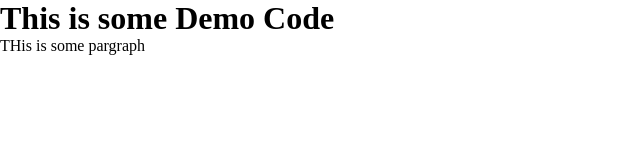
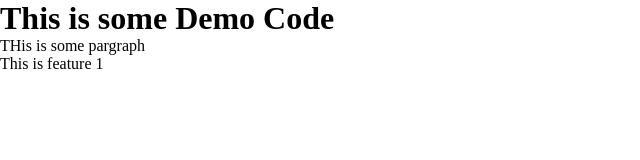
Before and after one commit to Waqar4Code/Coding-4-Demo, a plain HTML site: page index.html in a window 1280 px wide. Shown: the whole page, without its empty margins (0-640 px from the left). Drawn offline with Linux system fonts and the light colour scheme; files that its build step writes are made by us from their sources.

Commit message:
New feature 1  added

```diff
--- a/index.html
+++ b/index.html
@@ -11,6 +11,9 @@
         <h1>This is some Demo Code</h1>
         <p> THis is some pargraph</p>
     </div>
+    <div class="feature_1">
+        <p> This is feature 1</p>
+    </div>
 
 </body>
 </html>
```
